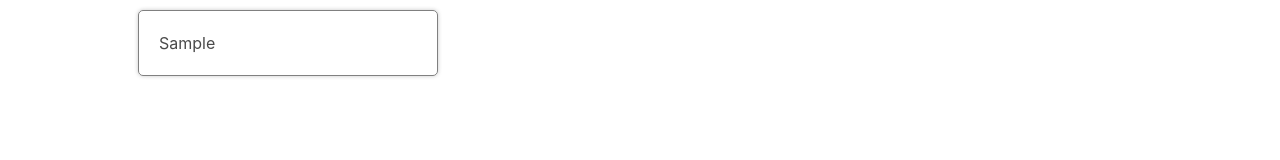
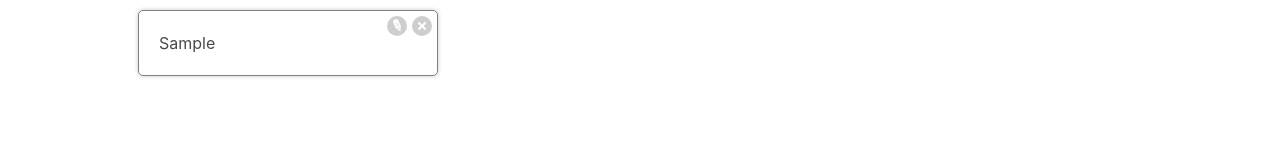
Before and after one commit to suriyaaap13/Books, a React (Create React App) app: page / in a window 1280 px wide. Both pictures are taken after typing "Sample" into the empty fields and a click on the button "Submit". Shown: the top 160 px of the page. Built offline with nearby package versions, Linux system fonts and the light colour scheme.

Commit message:
Add Delete book feature

```diff
--- a/src/App.js
+++ b/src/App.js
@@ -7,9 +7,25 @@ function App(){
     const addBook = (title)=>{
         setBooks([...books, {id: books.length, title: title}]);
     }
+    const deleteBookById = (id)=>{
+        const updatedBooks = books.filter((book)=>{
+            return book.id!==id;
+        });
+        setBooks(updatedBooks);
+    }
+
+    const editBookById = (id,title)=>{
+        const updatedBooks = books.map((book)=>{
+            if(book.id==id){
+                book.title = title;
+            }
+        });
+        setBooks(updatedBooks);
+    }
+
     return (
         <div className="app">
-            <BookList books={books}/>
+            <BookList books={books} deleteBookById = {deleteBookById} onEdit = {editBookById}/>
             <BookCreate addBook={addBook}/>
         </div>
 
--- a/src/components/BookList.js
+++ b/src/components/BookList.js
@@ -1,9 +1,9 @@
 import React from 'react';
 import BookShow from './BookShow';
 
-export default function BookList({books}) {
+export default function BookList({books, deleteBookById, onEdit}) {
   const renderedBooks = books.map((book)=>{
-    return <BookShow key = {book.id} book = {book} />;
+    return <BookShow key = {book.id} book = {book} deleteBookById = {deleteBookById} onEdit = {onEdit}/>;
   })
   return (
     <div className='book-list'>
--- a/src/components/BookShow.js
+++ b/src/components/BookShow.js
@@ -1,9 +1,23 @@
-import React from 'react'
+import { useState } from "react";
 
-export default function BookShow({book}) {
+export default function BookShow({book, deleteBookById, onEdit}) {
+
+  const [showEdit, setShowEdit] = useState(false);
+
+  const handleDeleteClick = ()=>{
+    deleteBookById(book.id);
+  }
+  const handleEditClick = ()=>{
+    setShowEdit(!showEdit);
+  }
   return (
     <div className='book-show'>
       {book.title}
+      <div className='actions'>
+        <button className="edit" onClick={handleEditClick}>Edit</button>
+        <button className='delete' onClick={handleDeleteClick}>Delete</button>
+      </div>
+
     </div>
   );
 }
```
